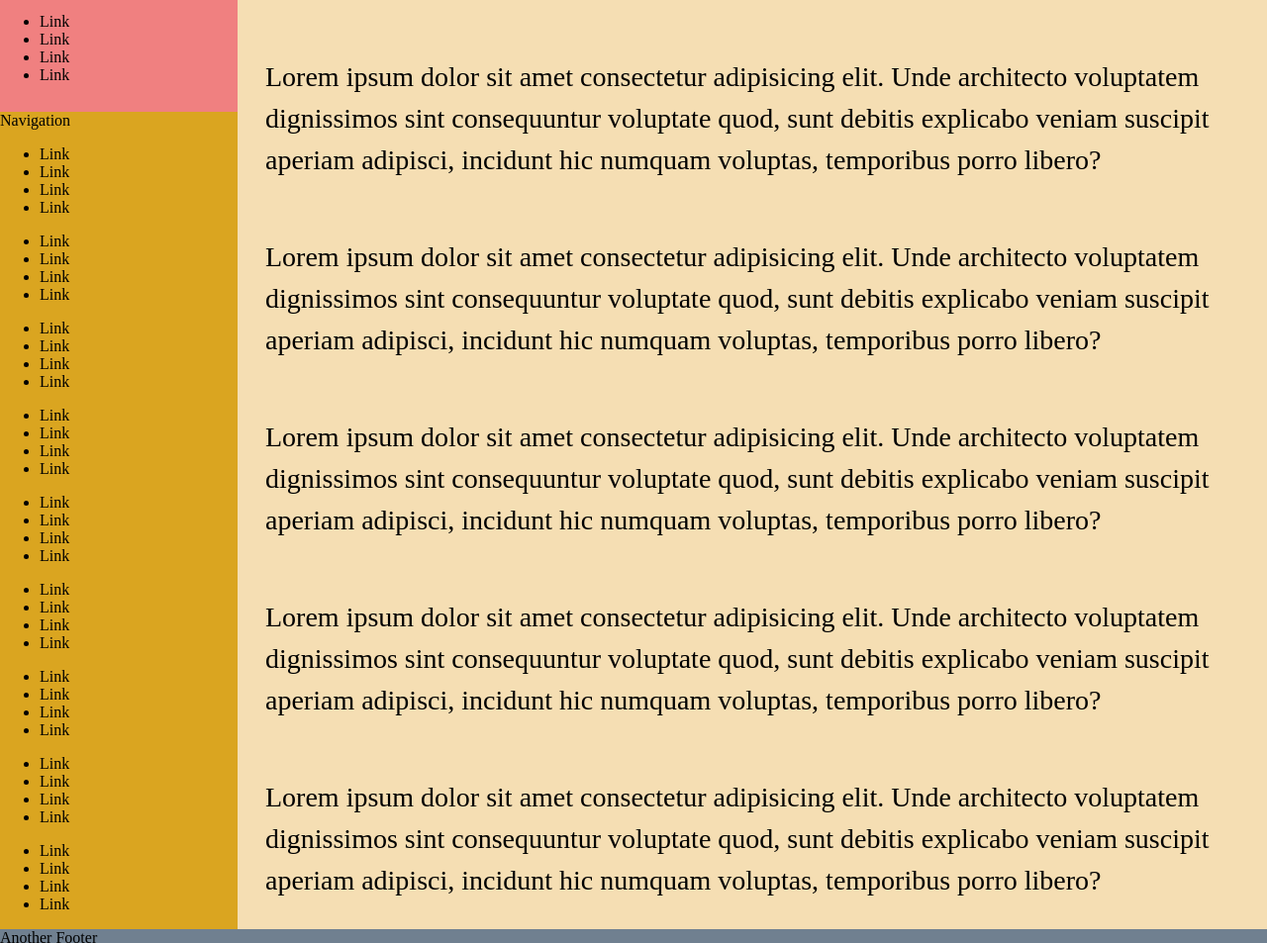
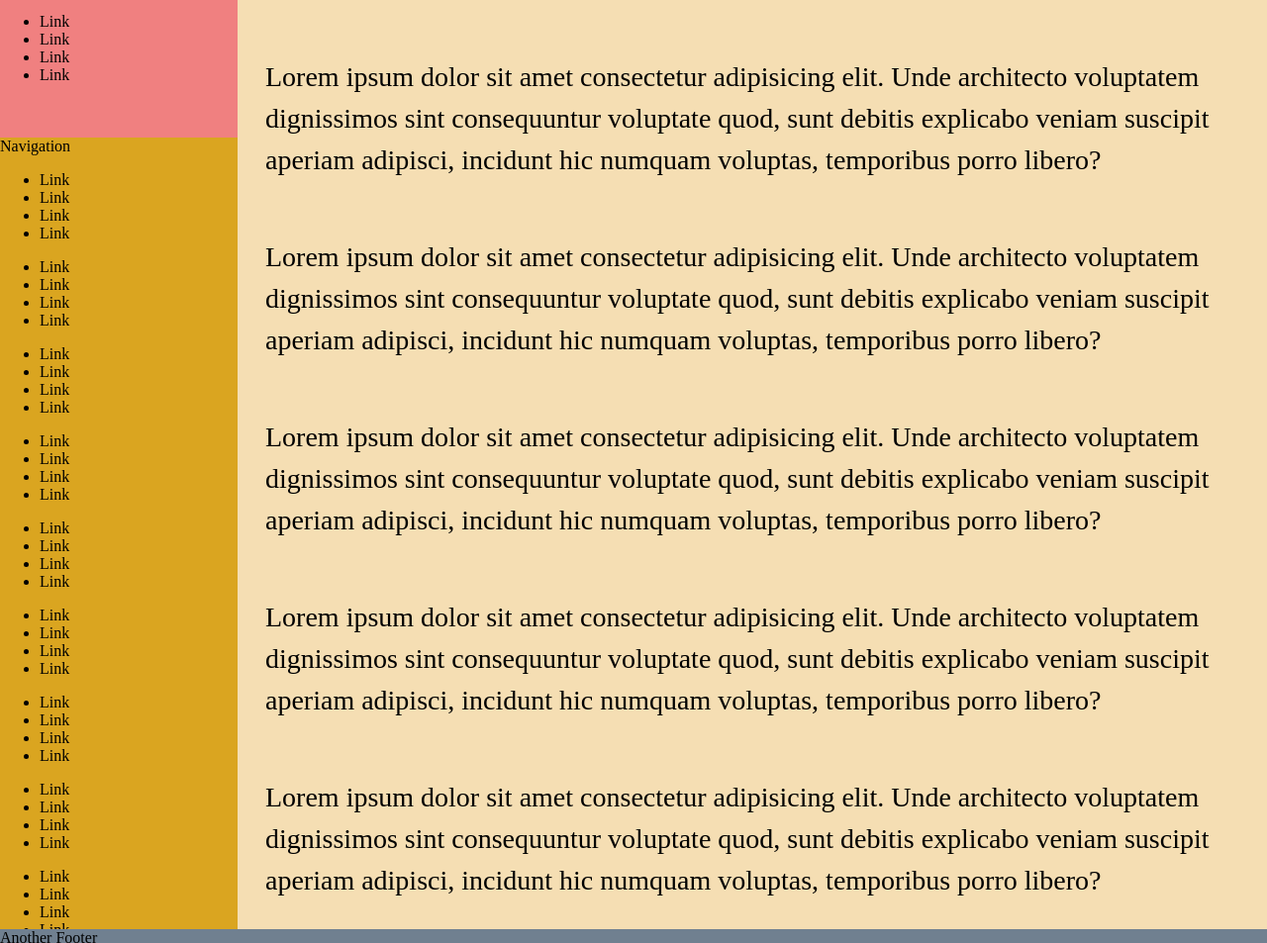
Before and after one commit to junhuif/web-playground, a plain HTML site: page desktop.html in a window 1280 px wide. Shown: the part 597-1550 px from the top of the page at 99% size. Drawn offline with Linux system fonts and the light colour scheme.

Commit message:
Fixes desktop structure

```diff
--- a/desktop.css
+++ b/desktop.css
@@ -22,6 +22,7 @@ nav {
   background: goldenrod;
 
   width: 240px;
+  height: 100vh;
 
   position: fixed;
   top: 80px;
@@ -42,6 +43,7 @@ main {
 
   margin-top: 80px;
   margin-left: 240px;
+  min-height: calc(100vh - 80px);
 }
 
 .reinsurance {
--- a/desktop.html
+++ b/desktop.html
@@ -69,7 +69,6 @@
                 <li>Link</li>
             </ul>
         </nav>
-        <div class="content-wrapper">
         <header>
             <button id="menu">
                 Menu
@@ -118,7 +117,6 @@
                 porro libero?
             </p>
         </main>
-
         <footer>
             <section class="reinsurance">
                 Another Footer
@@ -146,7 +144,6 @@
             </section>
         </footer>
 
-        </div>
         <script>
             const headerHeight = 80;
             const nav = document.getElementsByTagName("nav")[0]
@@ -154,11 +151,13 @@
             function scrollNav() {
                 const w = window, d = document, e = d.documentElement, g = d.getElementsByTagName('body')[0],
                     screenHeight = w.innerHeight || e.clientHeight || g.clientHeight,
-                    scrollTop = w.screenTop || e.scrollTop || g.scrollTop;
+                    scrollTop = w.scrollTop || e.scrollTop || g.scrollTop;
 
                 const main = document.getElementsByTagName("main")[0]
                 const mainHeight = main.scrollHeight;
                 const offset = scrollTop + screenHeight - headerHeight - mainHeight
+
+                console.log(offset, scrollTop, screenHeight, mainHeight)
 
                 if (offset > 0) {
                     nav.style.top = `calc(100% - ${nav.offsetHeight}px - 160px)`
```
Lines whose indentation alone changed are shown as unchanged.
